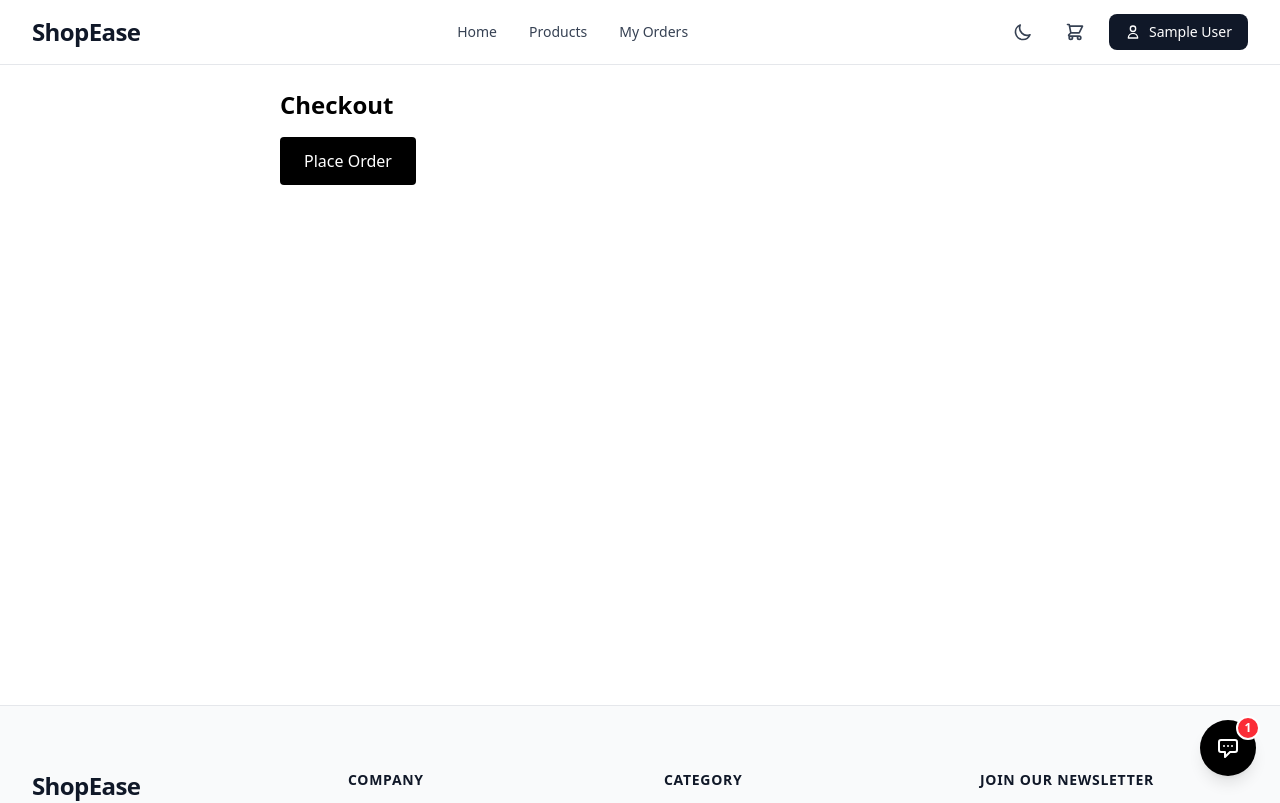
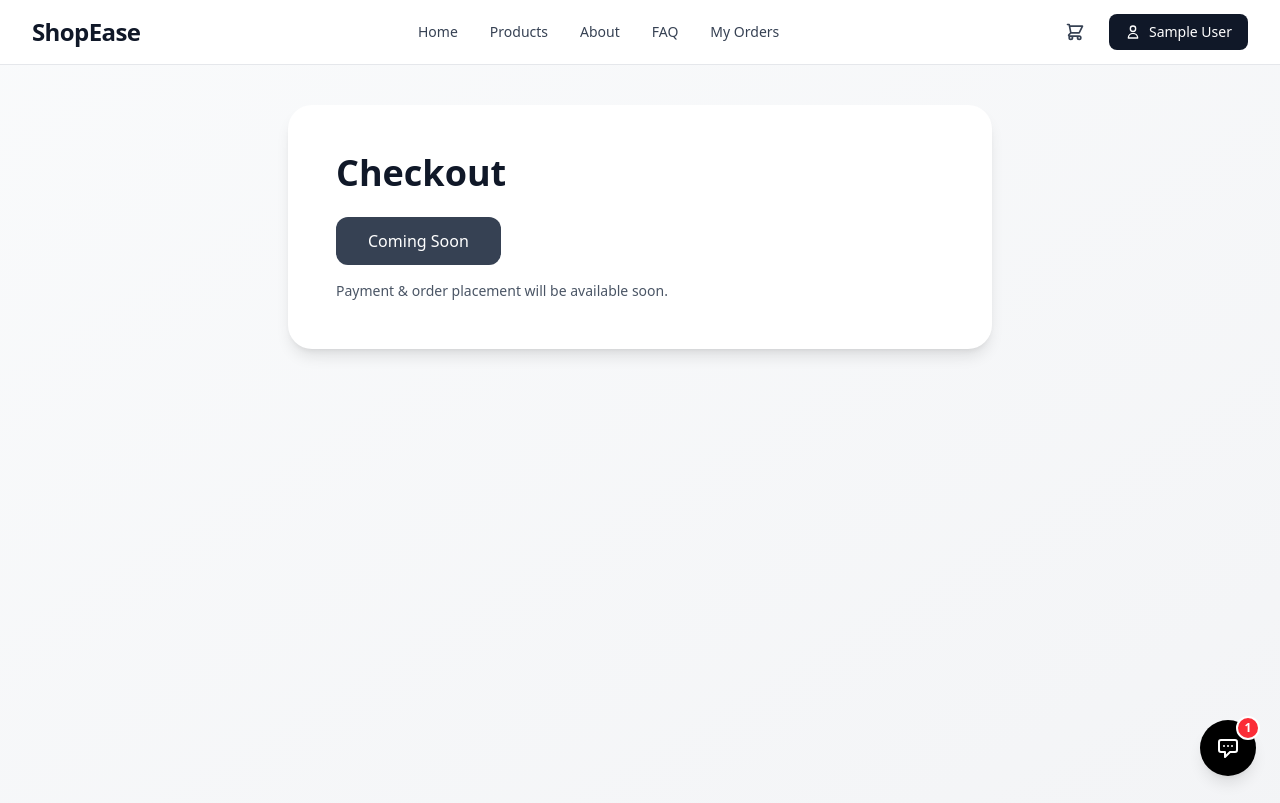
Before and after one commit to Ajaypanchal4326/Furnichar-website, a React (Vite) app in the folder Frontend/ecommerce-frontend/: page /checkout in a window 1280 px wide. Shown: the top 803 px of the page. Built offline with nearby package versions, Linux system fonts and the light colour scheme; no server answers; sample sign-in values are in the browser's storage.

Commit message:
Fix Some error for deployment

```diff
--- a/Frontend/ecommerce-frontend/src/components/layout/Footer.jsx
+++ b/Frontend/ecommerce-frontend/src/components/layout/Footer.jsx
@@ -24,15 +24,28 @@ export default function Footer() {
     { name: "Outdoor", path: "/products?category=outdoor" },
   ];
 
+  // Email validator
+  const isValidEmail = (email) => {
+    return /^[^\s@]+@[^\s@]+\.[^\s@]+$/.test(email);
+  };
+
   const handleSubscribe = async () => {
+    setStatus("");
+
+    // Empty email
     if (!email) {
+      setStatus("Please enter a valid email");
+      return;
+    }
+
+    // Invalid email
+    if (!isValidEmail(email)) {
       setStatus("Please enter a valid email");
       return;
     }
 
     try {
       setLoading(true);
-      setStatus("");
 
       const res = await axios.post(
         "http://localhost:5000/api/newsletter/subscribe",
@@ -42,9 +55,7 @@ export default function Footer() {
       setStatus(res.data.message || "Subscribed successfully 🎉");
       setEmail("");
     } catch (err) {
-      setStatus(
-        err.response?.data?.message || "Subscription failed"
-      );
+      setStatus(err.response?.data?.message || "Subscription failed");
     } finally {
       setLoading(false);
     }
@@ -130,7 +141,13 @@ export default function Footer() {
               </button>
 
               {status && (
-                <p className="text-xs text-green-600 dark:text-green-400">
+                <p
+                  className={`text-xs ${
+                    status.includes("valid")
+                      ? "text-red-500"
+                      : "text-green-600 dark:text-green-400"
+                  }`}
+                >
                   {status}
                 </p>
               )}
--- a/Frontend/ecommerce-frontend/src/components/layout/Navbar.jsx
+++ b/Frontend/ecommerce-frontend/src/components/layout/Navbar.jsx
@@ -59,19 +59,6 @@ export default function Navbar() {
     }
   };
 
-  // Toggle theme
-  const toggleTheme = () => {
-    const newTheme = theme === "light" ? "dark" : "light";
-    setTheme(newTheme);
-    applyTheme(newTheme);
-
-    try {
-      localStorage.setItem("theme", newTheme);
-    } catch {
-      console.warn("Theme not saved");
-    }
-  };
-
   return (
     <nav className="w-full bg-white dark:bg-gray-900 border-b border-gray-200 dark:border-gray-800 sticky top-0 z-50 transition-colors duration-300">
       <div className="max-w-7xl mx-auto px-4 sm:px-6 lg:px-8">
@@ -97,6 +84,18 @@ export default function Navbar() {
               className="text-sm font-medium text-gray-700 dark:text-gray-300 hover:text-gray-900 dark:hover:text-white transition-colors"
             >
               Products
+            </Link>
+            <Link
+              to="/about"
+              className="text-sm font-medium text-gray-700 dark:text-gray-300 hover:text-gray-900 dark:hover:text-white transition-colors"
+            >
+              About
+            </Link>
+            <Link
+              to="/faq"
+              className="text-sm font-medium text-gray-700 dark:text-gray-300 hover:text-gray-900 dark:hover:text-white transition-colors"
+            >
+              FAQ
             </Link>
             <Link
               to="/my-orders"
@@ -140,44 +139,6 @@ export default function Navbar() {
                     strokeLinejoin="round"
                     strokeWidth={2}
                     d="M4 6h16M4 12h16M4 18h16"
-                  />
-                </svg>
-              )}
-            </button>
-
-            {/* Theme Toggle Button */}
-            <button
-              onClick={toggleTheme}
-              className="p-2 rounded-full hover:bg-gray-100 dark:hover:bg-gray-800 transition-colors"
-              aria-label="Toggle theme"
-              title={theme === "light" ? "Switch to dark mode" : "Switch to light mode"}
-            >
-              {theme === "light" ? (
-                <svg
-                  className="w-5 h-5 text-gray-700 dark:text-gray-300"
-                  fill="none"
-                  stroke="currentColor"
-                  viewBox="0 0 24 24"
-                >
-                  <path
-                    strokeLinecap="round"
-                    strokeLinejoin="round"
-                    strokeWidth={2}
-                    d="M20.354 15.354A9 9 0 018.646 3.646 9.003 9.003 0 0012 21a9.003 9.003 0 008.354-5.646z"
-                  />
-                </svg>
-              ) : (
-                <svg
-                  className="w-5 h-5 text-gray-300"
-                  fill="none"
-                  stroke="currentColor"
-                  viewBox="0 0 24 24"
-                >
-                  <path
-                    strokeLinecap="round"
-                    strokeLinejoin="round"
-                    strokeWidth={2}
-                    d="M12 3v1m0 16v1m9-9h-1M4 12H3m15.364 6.364l-.707-.707M6.343 6.343l-.707-.707m12.728 0l-.707.707M6.343 17.657l-.707.707M16 12a4 4 0 11-8 0 4 4 0 018 0z"
                   />
                 </svg>
               )}
@@ -260,6 +221,20 @@ export default function Navbar() {
                 Products
               </Link>
               <Link
+                to="/about"
+                className="text-sm font-medium text-gray-700 dark:text-gray-300 hover:text-gray-900 dark:hover:text-white transition-colors py-2"
+                onClick={() => setMobileMenuOpen(false)}
+              >
+                About
+              </Link>
+              <Link
+                to="/faq"
+                className="text-sm font-medium text-gray-700 dark:text-gray-300 hover:text-gray-900 dark:hover:text-white transition-colors py-2"
+                onClick={() => setMobileMenuOpen(false)}
+              >
+                FAQ
+              </Link>
+              <Link
                 to="/my-orders"
                 className="text-sm font-medium text-gray-700 dark:text-gray-300 hover:text-gray-900 dark:hover:text-white transition-colors py-2"
                 onClick={() => setMobileMenuOpen(false)}
--- a/Frontend/ecommerce-frontend/src/components/product/RecommendedProducts.jsx
+++ b/Frontend/ecommerce-frontend/src/components/product/RecommendedProducts.jsx
@@ -12,14 +12,17 @@ export default function RecommendedProducts({ productId }) {
     if (!productId) return;
 
     axios
-      .get(`http://localhost:5000/api/recommend/${productId}`)
+      .get(
+        `https://ecommerce-ai-rzrj.onrender.com/recommend/${productId}`
+      )
       .then((res) => {
         console.log("AI RECOMMEND RESPONSE:", res.data);
-        setProducts(res.data || []);
+        setProducts(res.data.products || []);
       })
       .catch((err) => console.error("Recommendation error:", err))
       .finally(() => setLoading(false));
   }, [productId]);
+
 
   if (loading) {
     return (
--- a/Frontend/ecommerce-frontend/src/pages/Checkout.jsx
+++ b/Frontend/ecommerce-frontend/src/pages/Checkout.jsx
@@ -1,35 +1,80 @@
-import { useDispatch, useSelector } from "react-redux";
-import { createOrder } from "../features/order/orderSlice";
+import { useSelector } from "react-redux";
 
 export default function Checkout() {
-  const dispatch = useDispatch();
   const { items } = useSelector((state) => state.cart);
 
-  const placeOrder = () => {
-    dispatch(
-      createOrder({
-        orderItems: items.map((i) => ({
-          product: i._id,
-          name: i.title,
-          price: i.price,
-          quantity: i.quantity,
-        })),
-        paymentMethod: "COD",
-        totalPrice: items.reduce(
-          (sum, i) => sum + i.price * i.quantity,
-          0
-        ),
-      })
-    );
+  const comingSoon = () => {
+    alert("🚧 Checkout feature is coming soon!");
   };
 
   return (
-    <div className="max-w-3xl mx-auto p-6">
-      <h2 className="text-2xl font-bold mb-4">Checkout</h2>
-      <button onClick={placeOrder}
-        className="bg-black text-white px-6 py-3 rounded">
-        Place Order
-      </button>
+    <div className="min-h-screen bg-gradient-to-br from-gray-50 to-gray-100 dark:from-gray-900 dark:to-gray-800 py-10">
+      <div className="max-w-3xl mx-auto px-4 sm:px-6 lg:px-8">
+        <div className="bg-white dark:bg-gray-800 rounded-3xl shadow-lg p-8 sm:p-12">
+          <h2 className="text-3xl sm:text-4xl font-bold text-gray-900 dark:text-white mb-6">
+            Checkout
+          </h2>
+
+          <button
+            onClick={comingSoon}
+            className="px-8 py-3 rounded-xl bg-gray-700 dark:bg-gray-600 text-white font-medium hover:bg-gray-600 dark:hover:bg-gray-500 transition-colors duration-200 cursor-pointer"
+          >
+            Coming Soon
+          </button>
+
+          <p className="text-sm mt-4 text-gray-600 dark:text-gray-400">
+            Payment & order placement will be available soon.
+          </p>
+
+          {/* Optional: Show cart summary */}
+          {items.length > 0 && (
+            <div className="mt-8 pt-8 border-t border-gray-200 dark:border-gray-700">
+              <h3 className="text-lg font-semibold text-gray-900 dark:text-white mb-4">
+                Cart Summary
+              </h3>
+              <p className="text-gray-600 dark:text-gray-400">
+                {items.length} {items.length === 1 ? 'item' : 'items'} in your cart
+              </p>
+            </div>
+          )}
+        </div>
+      </div>
     </div>
   );
 }
+
+// import { useDispatch, useSelector } from "react-redux";
+// import { createOrder } from "../features/order/orderSlice";
+
+// export default function Checkout() {
+//   const dispatch = useDispatch();
+//   const { items } = useSelector((state) => state.cart);
+
+//   const placeOrder = () => {
+//     dispatch(
+//       createOrder({
+//         orderItems: items.map((i) => ({
+//           product: i._id,
+//           name: i.title,
+//           price: i.price,
+//           quantity: i.quantity,
+//         })),
+//         paymentMethod: "COD",
+//         totalPrice: items.reduce(
+//           (sum, i) => sum + i.price * i.quantity,
+//           0
+//         ),
+//       })
+//     );
+//   };
+
+//   return (
+//     <div className="max-w-3xl mx-auto p-6">
+//       <h2 className="text-2xl font-bold mb-4">Checkout</h2>
+//       <button onClick={placeOrder}
+//         className="bg-black text-white px-6 py-3 rounded">
+//         Place Order
+//       </button>
+//     </div>
+//   );
+// }
--- a/Frontend/ecommerce-frontend/src/routes/AppRoutes.jsx
+++ b/Frontend/ecommerce-frontend/src/routes/AppRoutes.jsx
@@ -60,7 +60,6 @@ export default function AppRoutes() {
             </ProtectedRoute>
           }
         />
-      </Route>
         <Route
           path="/my-orders"
           element={
@@ -69,6 +68,9 @@ export default function AppRoutes() {
             </ProtectedRoute>
           }
         />
+        <Route path="*" element={<NotFound />} />
+      </Route>
+
 
 
       {/* ================= AUTH ROUTES ================= */}
@@ -93,7 +95,7 @@ export default function AppRoutes() {
       </Route>
 
       {/* ================= 404 ================= */}
-      <Route path="*" element={<NotFound />} />
+
     </Routes>
   );
 }
```
Also changed, not shown: 1 other file (tests, documents, lock files or other folders). Lines whose indentation alone changed are shown as unchanged.
